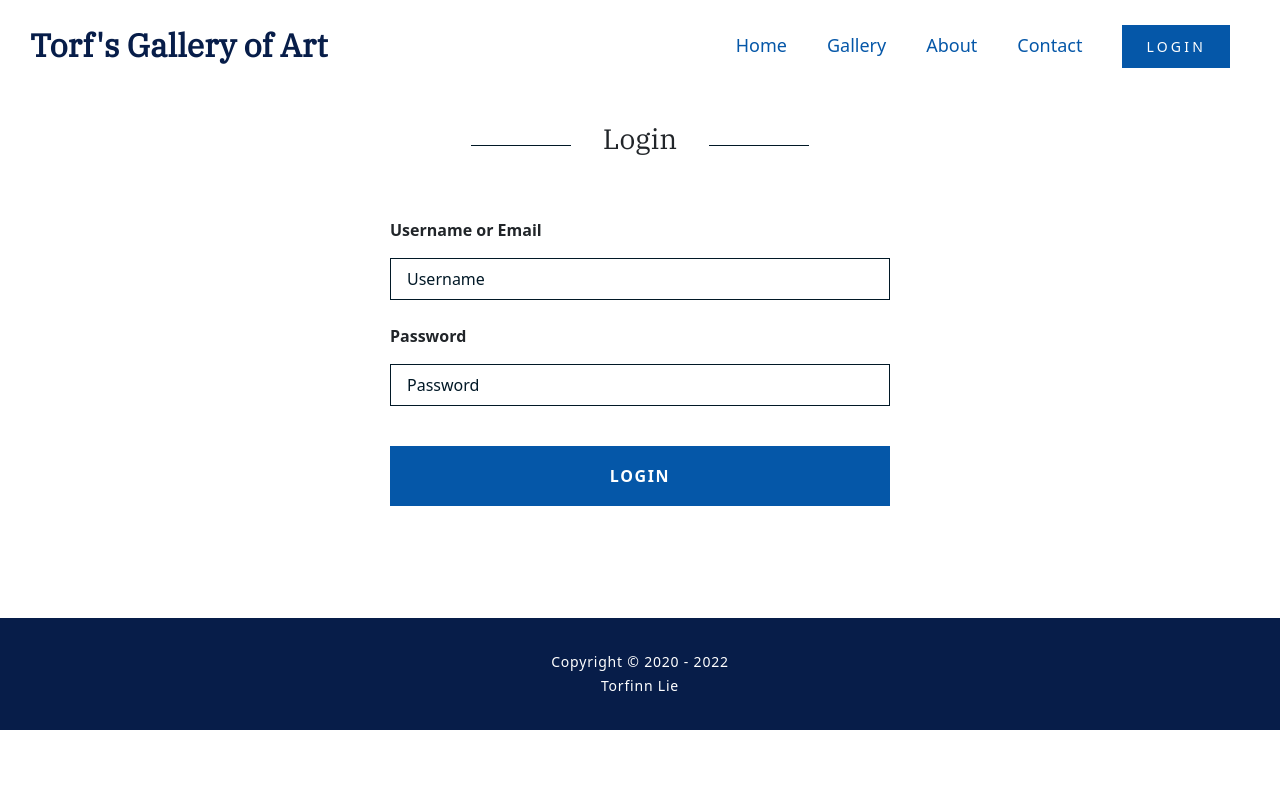
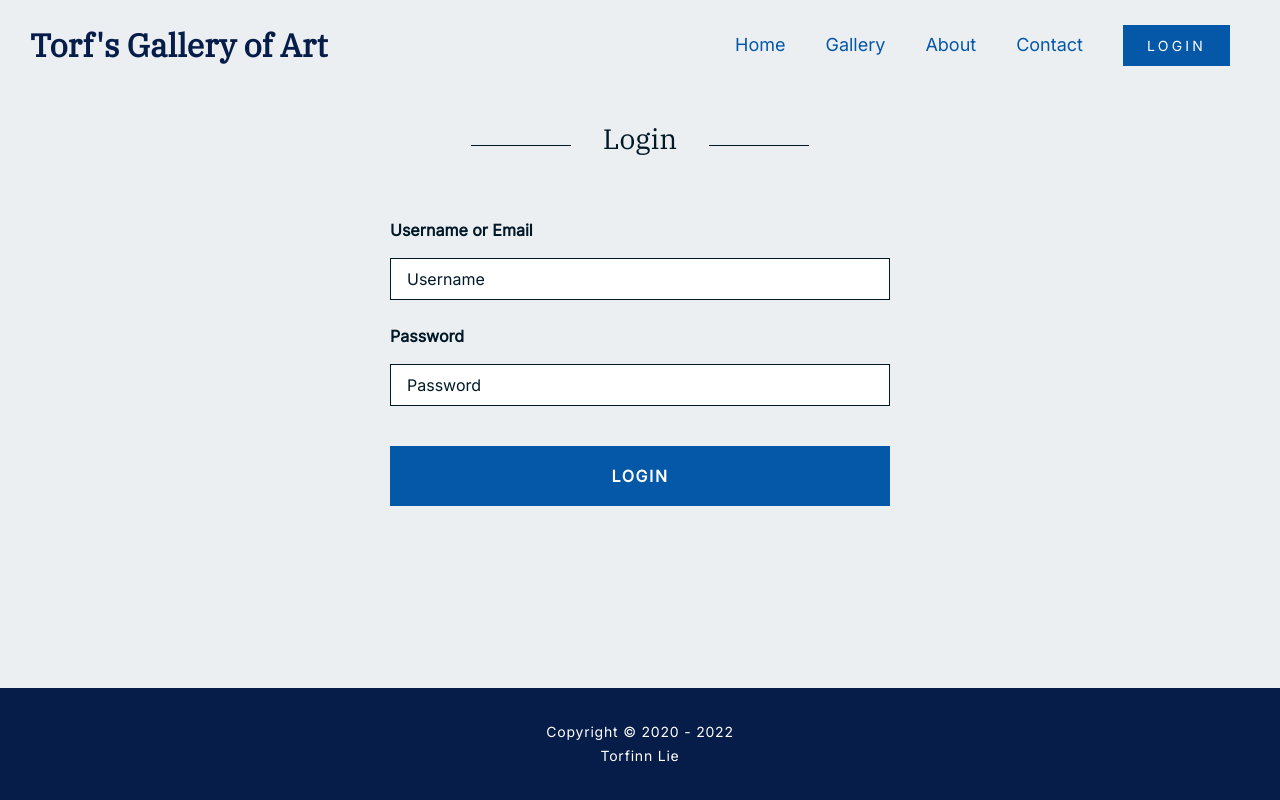
Before and after one commit to lunadragon06/torfs-art-gallery, a React (Create React App) app: page /login in a window 1280 px wide. Built offline with nearby package versions, Linux system fonts and the light colour scheme.

Commit message:
Update style.scss

```diff
--- a/src/sass/style.scss
+++ b/src/sass/style.scss
@@ -2,6 +2,7 @@
 @import "partials/dashboard";
 @import "partials/forms";
 @import "partials/gallery";
+@import "partials/layout";
 @import "partials/slider";
 @import "partials/typography";
 @import "partials/variables";
```
